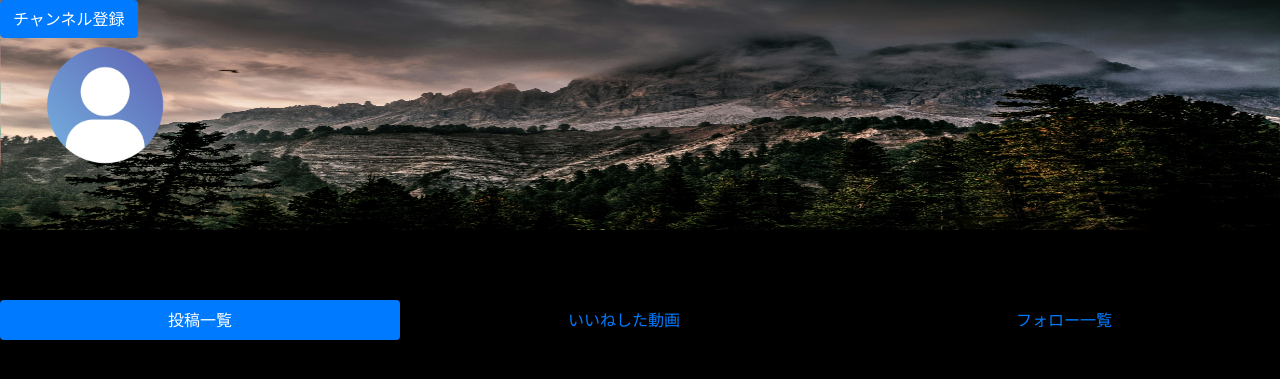
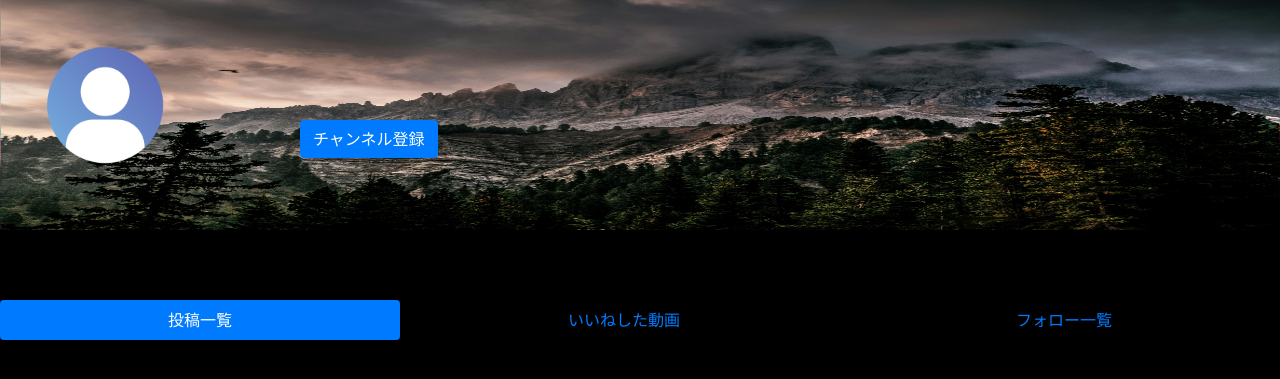
Before and after one commit to ajdjaiuoapooiad/project14-youtube2, a Django app: template Youtube/templates/youtube/user_list.html in a window 1280 px wide. Shown: the part 56-435 px from the top of the page. Run offline with Django 5.2, Linux system fonts and the light colour scheme; the template is opened without the code that fills it, so the values that code supplies are empty.

Commit message:
userpage3

```diff
--- a/Youtube/static/mypage.css
+++ b/Youtube/static/mypage.css
@@ -18,8 +18,16 @@ body{
     position: relative;
     height:300px;
 }
-.absolute{
+.absolute.text1{
     position: absolute;
+    top:50px;
+    left:300px;
+    font-size:50px;
+}
+.absolute.text2{
+    position: absolute;
+    top:120px;
+    left:300px;
 }
 .rounded-circle {
     position: absolute;
--- a/Youtube/templates/youtube/user_list.html
+++ b/Youtube/templates/youtube/user_list.html
@@ -10,9 +10,11 @@
 
 
 <div class="relative">
+
+  <p class="absolute text1">{{user.username}}</p>
+  <a href="" class="btn btn-primary absolute text2">チャンネル登録</a>
   <img class="rounded-circle absolute" src="/media/media/image/kkrn_icon_user_1.png" alt="Circle image">
-  <p class="absolute">{{user.username}}</p>
-  <a href="" class="btn btn-primary absolute">チャンネル登録</a>
+
 
 
   <img class="mypage-img" src="/media/media/image/pexels-eberhardgross-640781.jpg" alt="">
@@ -53,6 +55,8 @@
     {%endfor%}
   </div>
 
+  {{user.username}}
+
 </div>
 
 
```
